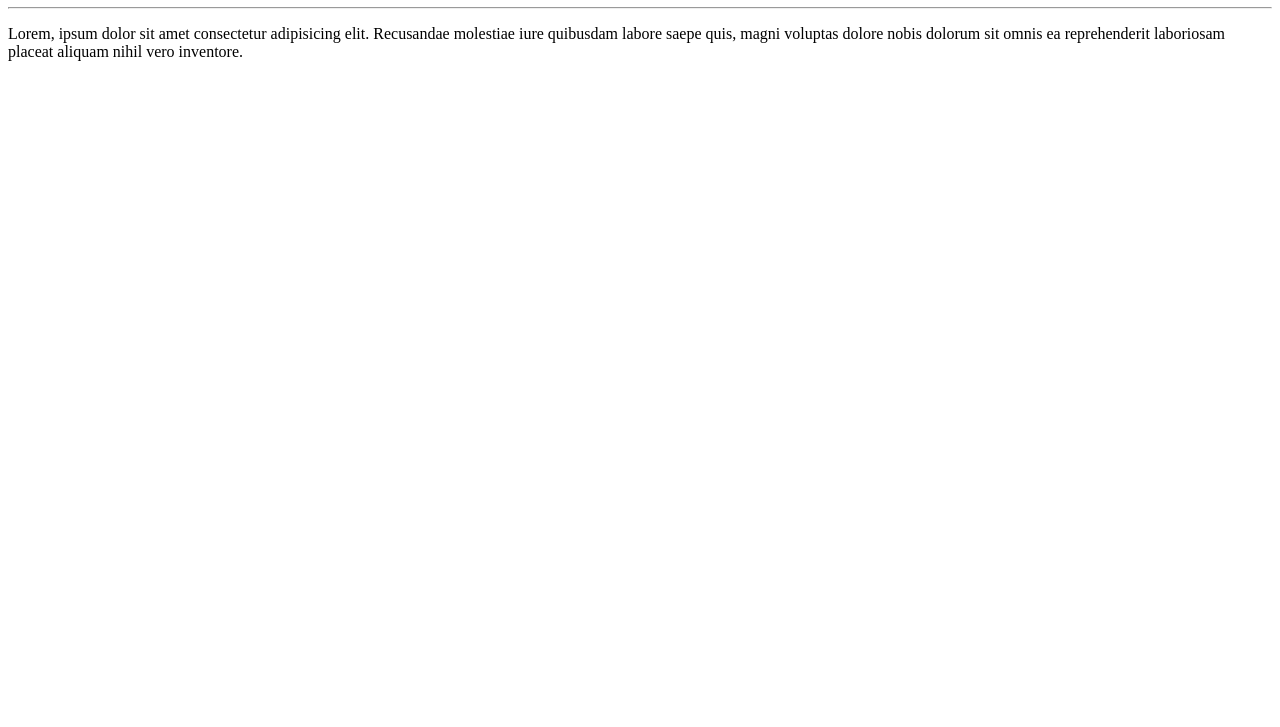
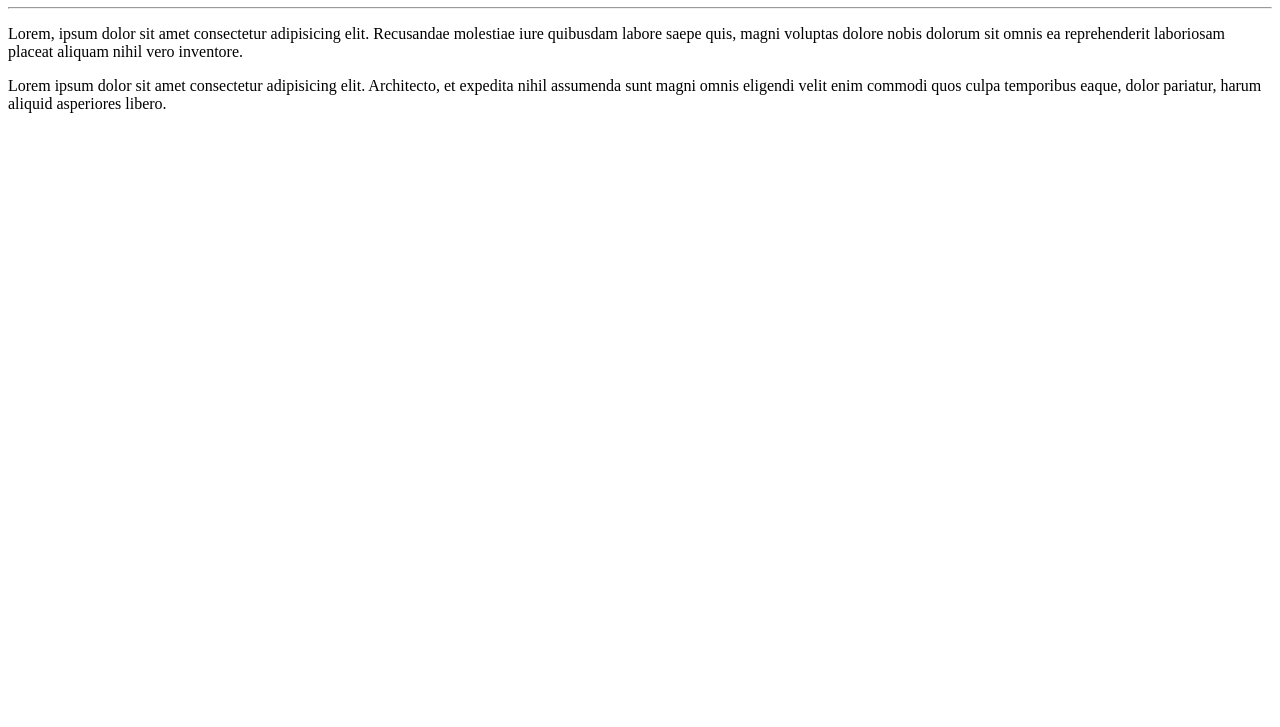
Before and after one commit to thiagosantanajob/Ola-mundo, a plain HTML site: page site-exemplo/index.html in a window 1280 px wide. Shown: the part 73-800 px from the top of the page. Drawn offline with Linux system fonts and the light colour scheme.

Commit message:
adicionei um paragrafo

```diff
--- a/site-exemplo/index.html
+++ b/site-exemplo/index.html
@@ -8,6 +8,7 @@
 <body>
     <h1>Olá, Mundo!</h1>
     <hr>
-    <p>Lorem, ipsum dolor sit amet consectetur adipisicing elit. Recusandae molestiae iure quibusdam labore saepe quis, magni voluptas dolore nobis dolorum sit omnis ea reprehenderit laboriosam placeat aliquam nihil vero inventore.</p>
+    <p>Lorem, ipsum dolor sit amet consectetur adipisicing elit. Recusandae molestiae iure quibusdam labore saepe quis, magni voluptas dolore nobis dolorum sit omnis ea reprehenderit laboriosam placeat aliquam nihil vero inventore.  </p>
+    <p>Lorem ipsum dolor sit amet consectetur adipisicing elit. Architecto, et expedita nihil assumenda sunt magni omnis eligendi velit enim commodi quos culpa temporibus eaque, dolor pariatur, harum aliquid asperiores libero.</p>
 </body>
 </html>
```
